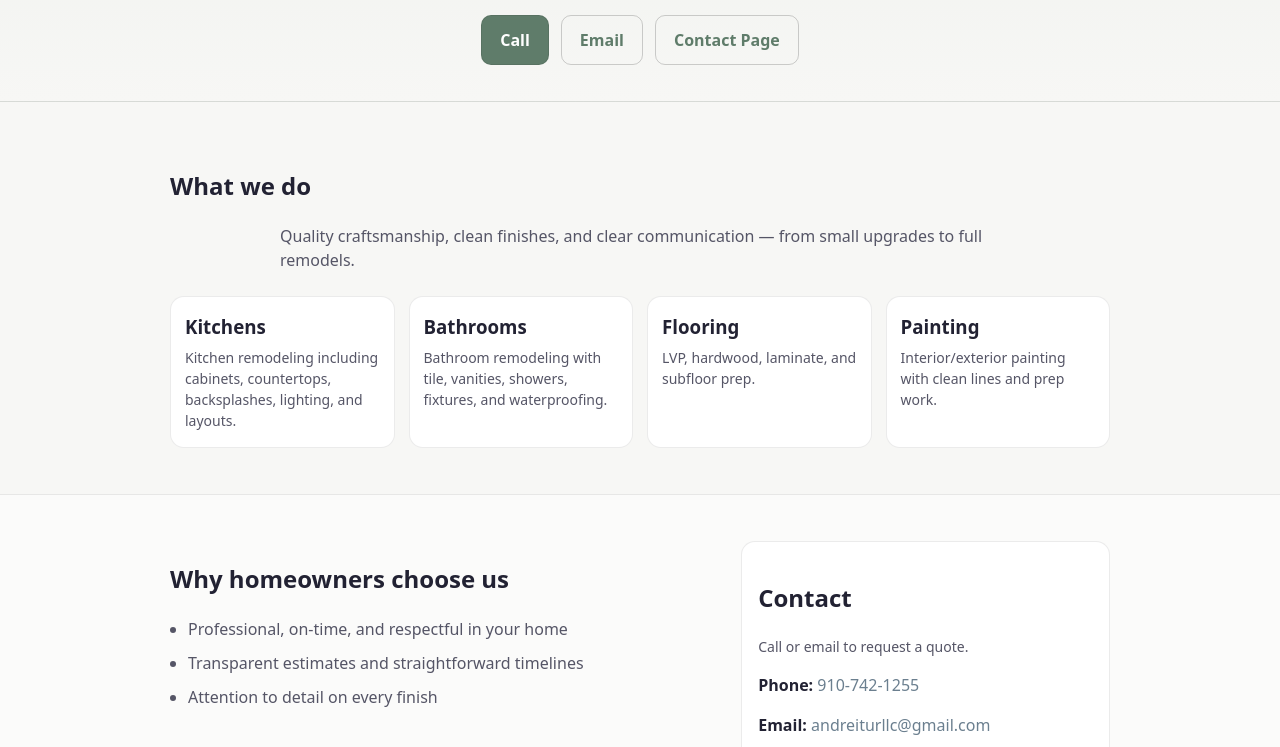
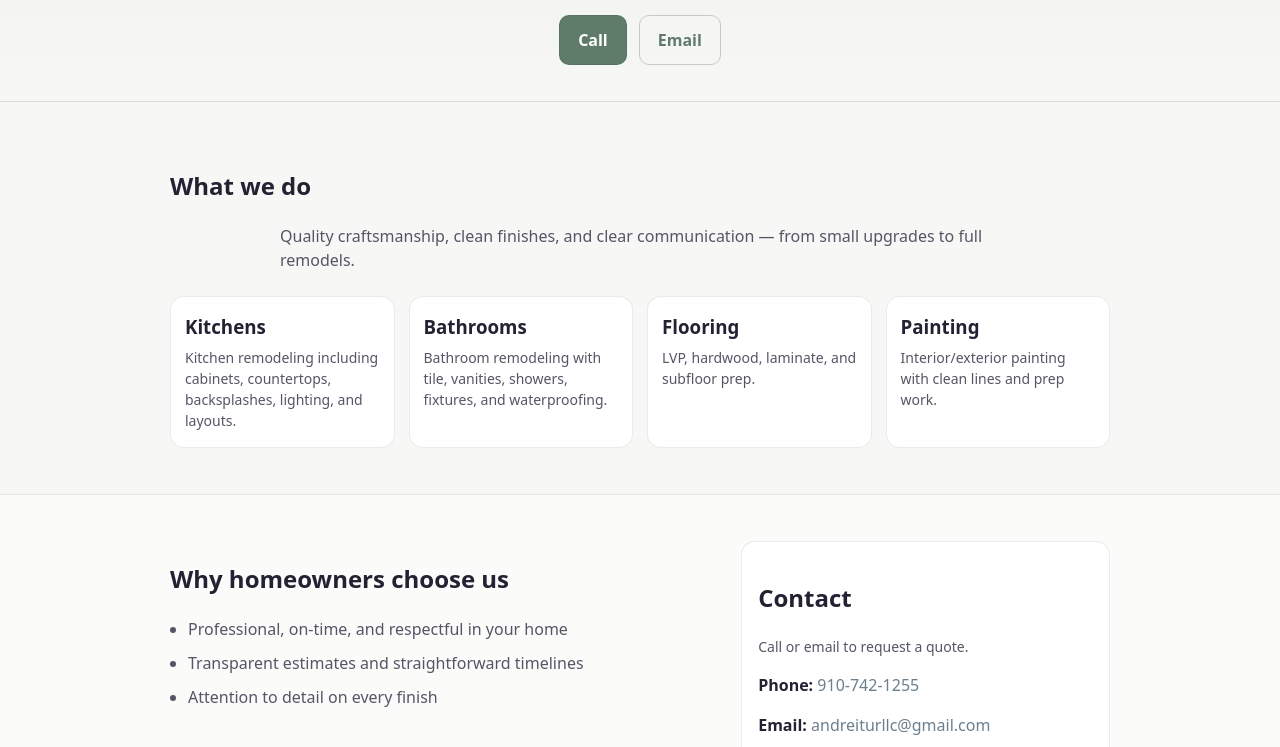
Before and after one commit to andreiturllc/andreiturllc.github.io, a plain HTML site: page index.html in a window 1280 px wide. Shown: the part 353-1100 px from the top of the page. Drawn offline with Linux system fonts and the light colour scheme.

Commit message:
Add files via upload

```diff
--- a/index.html
+++ b/index.html
@@ -16,8 +16,7 @@
       <div class="cta">
         <a class="btn" href="tel:+19107421255">Call</a>
         <a class="btn secondary" href="mailto:andreiturllc@gmail.com">Email</a>
-        <a class="btn secondary" href="contact.html">Contact Page</a>
-      </div>
+              </div>
 
     </div>
   </header>
```
